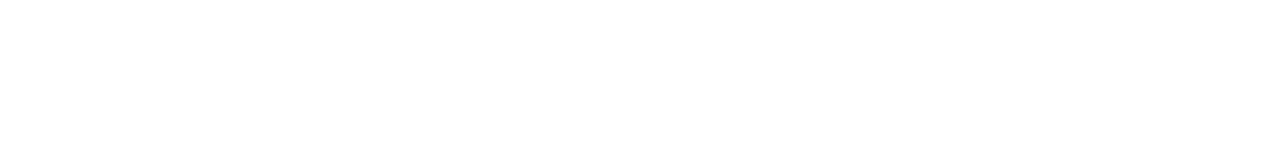
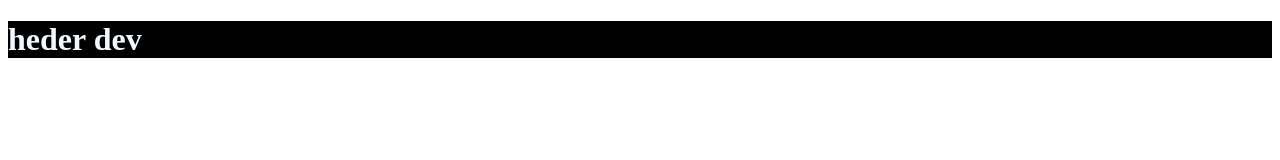
Before and after one commit to ayasabry2/OS_VC_day2, a plain HTML site: page index.html in a window 1280 px wide. Drawn offline with Linux system fonts and the light colour scheme.

Commit message:
h1 in dev

```diff
--- a/index.html
+++ b/index.html
@@ -7,6 +7,6 @@
     <link rel="stylesheet" href="./stylee.css">
 </head>
 <body>
-
+    <h1>heder dev</h1>
 </body>
 </html>
```
